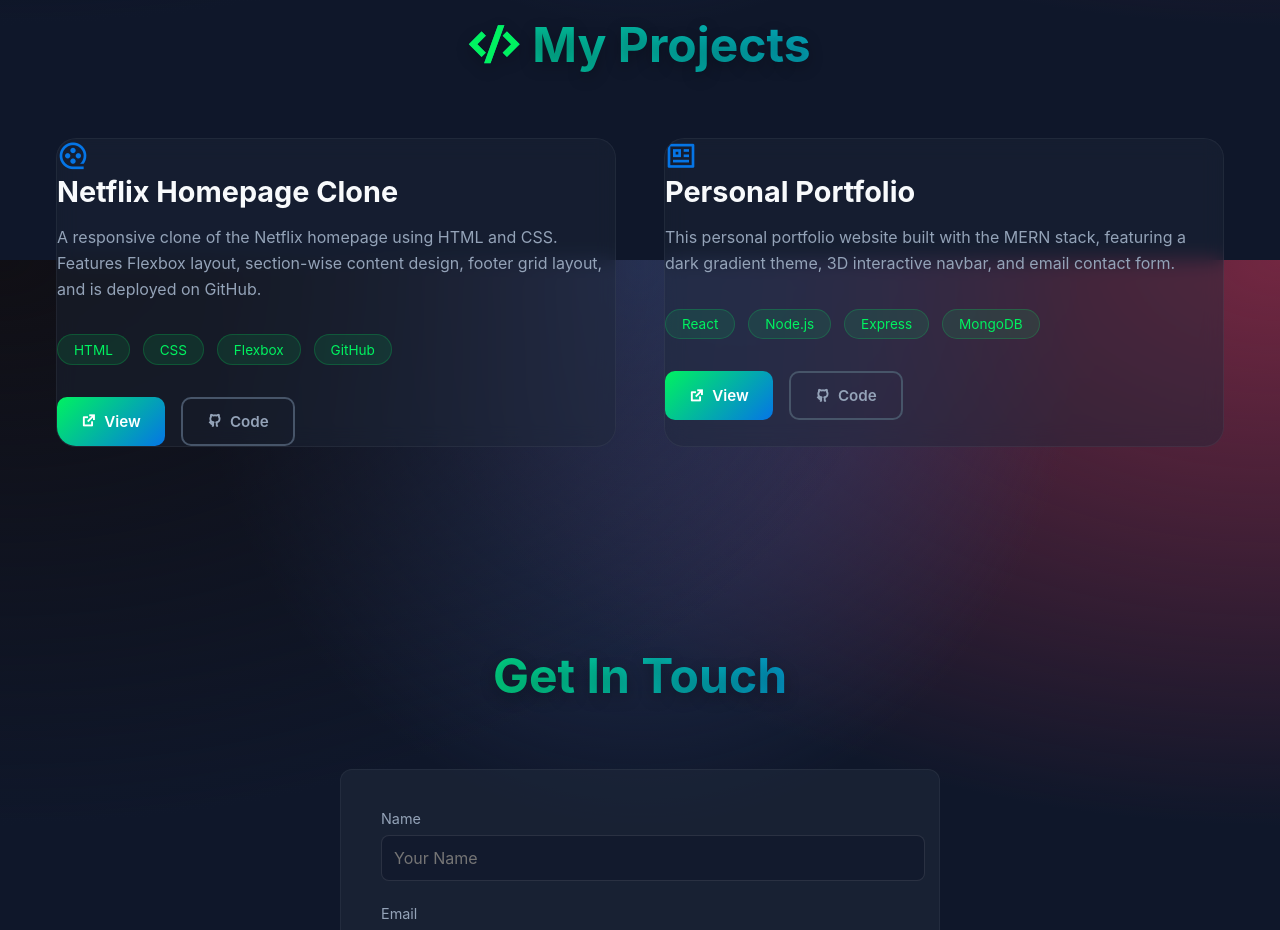
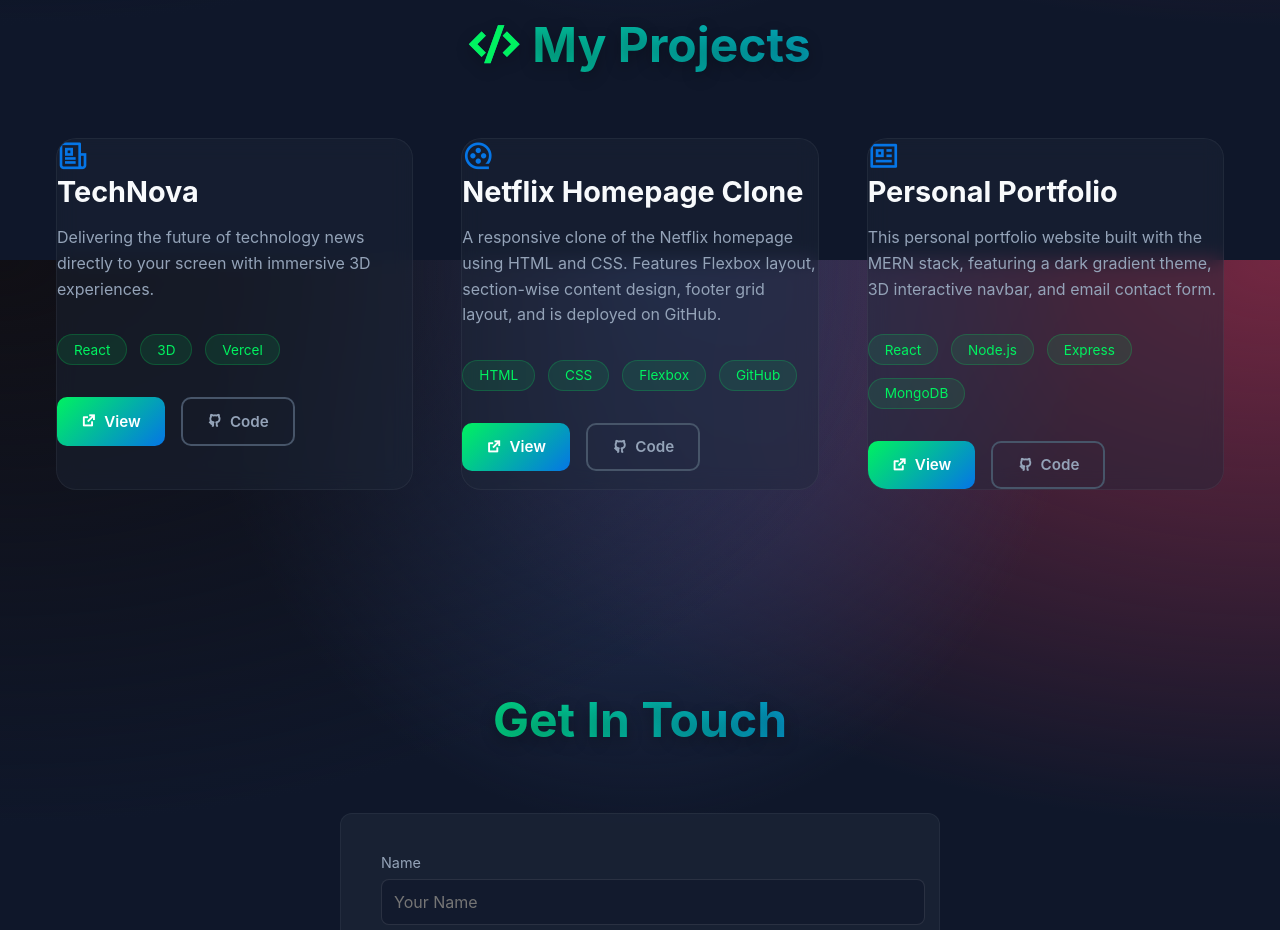
Before and after one commit to vinayak-boot/FUTURE_FS_01, a React (Vite) app in the folder client/: page / in a window 1280 px wide. Shown: the part 2940-3870 px from the top of the page. Built offline with nearby package versions, Linux system fonts and the light colour scheme.

Commit message:
Update portfolio: Add Technova project, remove profile image, improve metadata

```diff
--- a/client/index.html
+++ b/client/index.html
@@ -10,6 +10,23 @@
     content="Vinayak Soni - MERN Stack Developer Portfolio. View my projects, skills, and resume." />
   <meta name="keywords" content="MERN Stack, React, Node.js, MongoDB, Web Developer, Portfolio, Vinayak Soni" />
   <meta name="author" content="Vinayak Soni" />
+
+  <!-- Open Graph / Facebook -->
+  <meta property="og:type" content="website" />
+  <meta property="og:url" content="https://vinayak-boot.github.io/FUTURE_FS_01/" />
+  <meta property="og:title" content="Vinayak Soni | MERN Stack Developer" />
+  <meta property="og:description"
+    content="Vinayak Soni - MERN Stack Developer Portfolio. View my projects, skills, and resume." />
+  <meta property="og:image" content="https://vinayak-boot.github.io/FUTURE_FS_01/profile.jpg" />
+
+  <!-- Twitter -->
+  <meta property="twitter:card" content="summary_large_image" />
+  <meta property="twitter:url" content="https://vinayak-boot.github.io/FUTURE_FS_01/" />
+  <meta property="twitter:title" content="Vinayak Soni | MERN Stack Developer" />
+  <meta property="twitter:description"
+    content="Vinayak Soni - MERN Stack Developer Portfolio. View my projects, skills, and resume." />
+  <meta property="twitter:image" content="https://vinayak-boot.github.io/FUTURE_FS_01/profile.jpg" />
+
   <title>Vinayak Soni | MERN Stack Developer</title>
 </head>
 
--- a/client/src/components/Projects.jsx
+++ b/client/src/components/Projects.jsx
@@ -3,6 +3,14 @@
 
 const Projects = () => {
     const projects = [
+        {
+            title: "TechNova",
+            description: "Delivering the future of technology news directly to your screen with immersive 3D experiences.",
+            tech: ["React", "3D", "Vercel"],
+            link: "https://technova-smoky-omega.vercel.app/",
+            github: "https://github.com/vinayak-boot",
+            icon: "ri-newspaper-line"
+        },
         {
             title: "Netflix Homepage Clone",
             description: "A responsive clone of the Netflix homepage using HTML and CSS. Features Flexbox layout, section-wise content design, footer grid layout, and is deployed on GitHub.",
```
Also changed, not shown: 1 other file (tests, documents, lock files or other folders).
